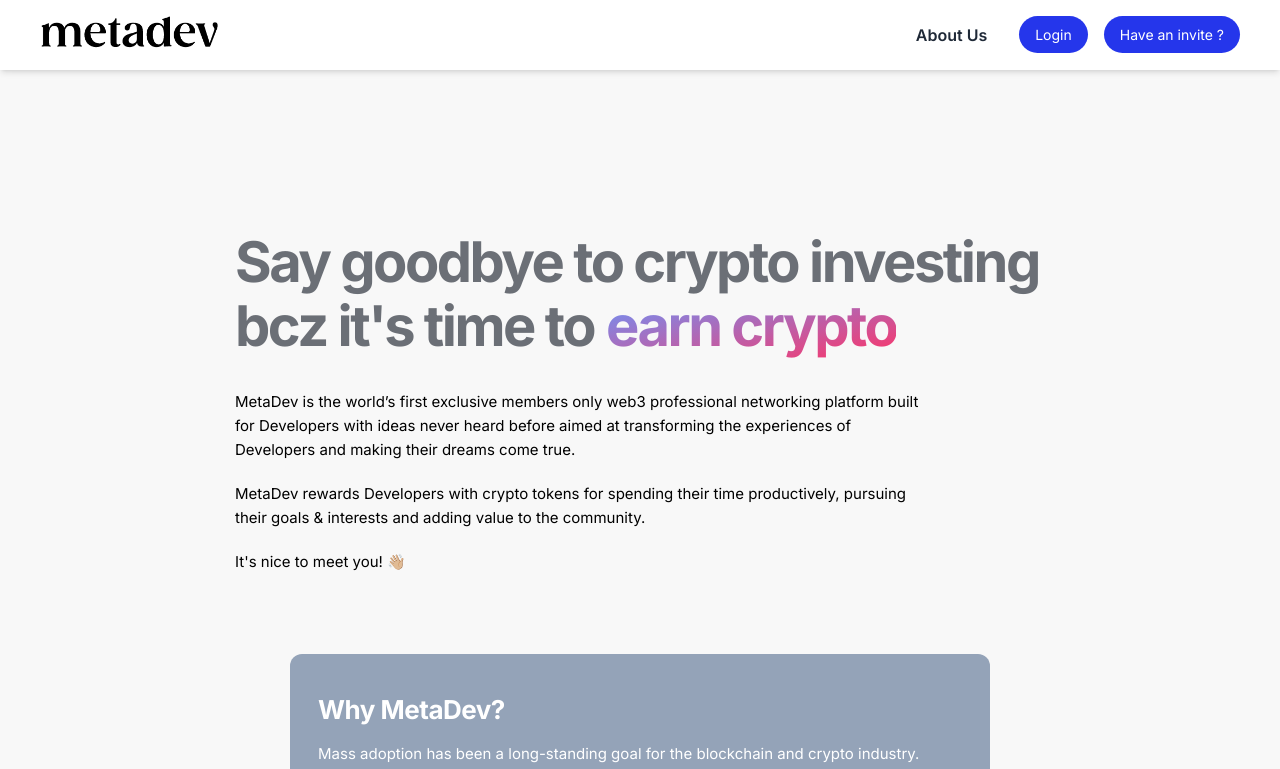
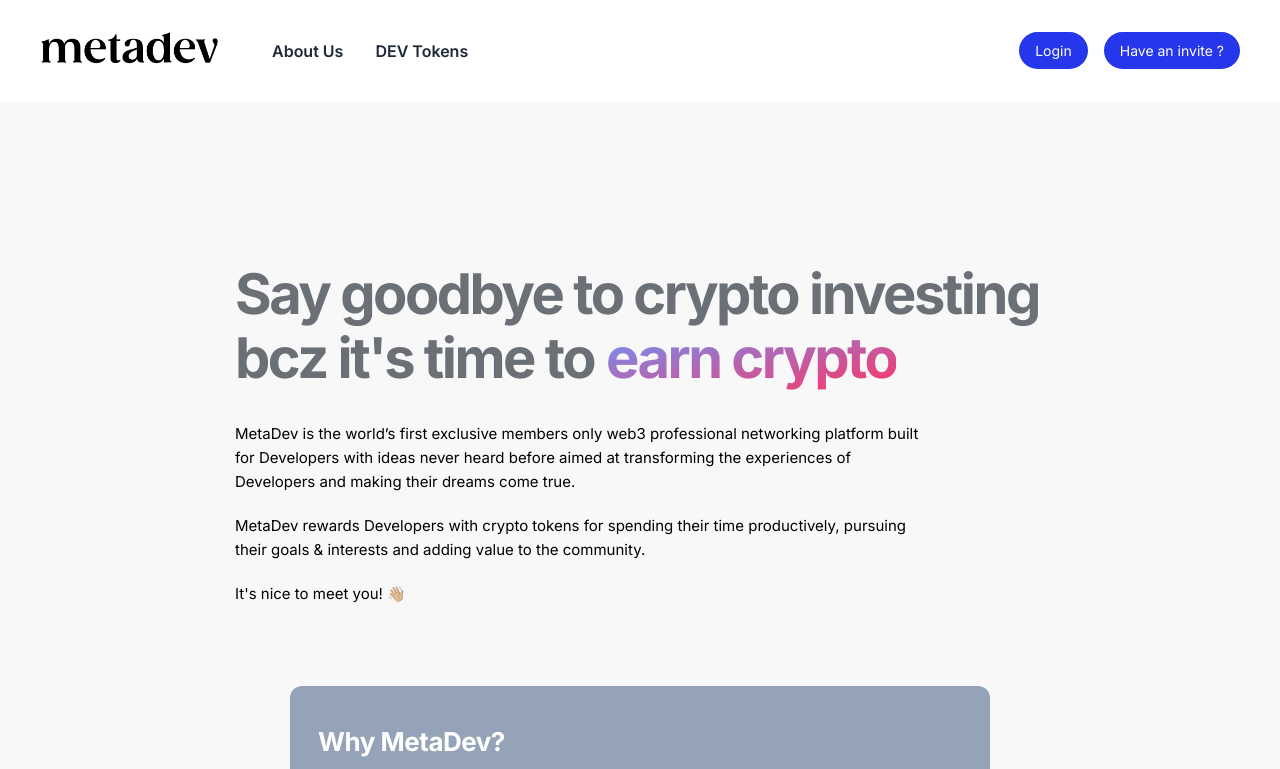
Before and after one commit to Devrajsinh-Jhala/Collabi, a React (Create React App) app: page /aboutus in a window 1280 px wide. Shown: the top 769 px of the page. Built offline with nearby package versions, Linux system fonts and the light colour scheme.

Commit message:
Changed the navigation bar and improved styling

```diff
--- a/src/App.js
+++ b/src/App.js
@@ -10,9 +10,6 @@
 import Goals from "./containers/Goals";
 import AboutUs from "./containers/AboutUs";
 import FinishRegistration from "./containers/FinishRegistration";
-import Test from "./containers/Test";
-import OtherComponents from "./containers/OtherComponents";
-import LivePeer from "./containers/LivePeer";
 
 function App() {
   return (
@@ -31,7 +28,6 @@
           <Route path="/goals" element={<Goals />} />
           <Route path="/aboutus" element={<AboutUs />} />
           <Route path="/finish-registration" element={<FinishRegistration />} />
-          <Route path="/test" element={<Test />} />
         </Routes>
       </Router>
     </div>
--- a/src/components/Navbar.jsx
+++ b/src/components/Navbar.jsx
@@ -5,27 +5,57 @@
 import { Link } from "react-router-dom";
 
 const Navbar = () => {
-  let Links = [{ name: "About Us", links: "/aboutus" }];
+  let Links = [
+    { name: "About Us", links: "/aboutus" },
+    { name: "DEV Tokens", links: "/dev-tokens" },
+  ];
 
   let [open, setOpen] = useState(false);
   return (
-    <div className="z-10 shadow-md w-full sticky top-0 left-0">
-      <div className="md:flex items-center justify-between bg-white py-4 md:px-10">
+    <div className="z-10 w-full sticky top-0 left-0">
+      <div className="md:flex items-center justify-between bg-white py-8 md:px-10">
         <div className="font-bold text-2xl cursor-pointer flex items-center">
           <img
-            className=" px-8 md:px-0 w-[150px] md:w-[180px] object-cover"
+            className=" px-7 md:px-0 w-[170px] md:w-[180px] object-cover"
             src={navImage}
             alt={navImage}
           />
+          <div className="ml-5">
+            <ul
+              className={`md:flex hidden text-center w-full md:pl-0  md:w-auto md:items-center `}
+            >
+              {Links.map((link) => (
+                <li
+                  key={link.name}
+                  className="md:ml-8 text-base md:my-0 my-7 font-inter"
+                >
+                  <Link
+                    className="text-gray-800 hover:text-[#2536eb] font-semibold duration-500"
+                    to={link.links}
+                  >
+                    {link.name}
+                  </Link>
+                </li>
+              ))}
+            </ul>
+          </div>
+        </div>
+        <div className="md:flex hidden md:ml-4 flex-col items-center md:flex-row gap-5 md:gap-0">
+          <Link to={"/sign-in"}>
+            <Button>Login</Button>
+          </Link>
+          <Link to={"/referral"}>
+            <Button>Have an invite ?</Button>
+          </Link>
         </div>
         <div
           onClick={() => setOpen(!open)}
-          className="text-3xl -mt-3 absolute right-8 top-6 cursor-pointer md:hidden"
+          className="text-3xl  absolute right-8 top-6 cursor-pointer md:hidden"
         >
           {open === true ? <AiOutlineClose /> : <AiOutlineMenu />}
         </div>
         <ul
-          className={`md:flex text-center md:pb-0 pb-12 absolute md:static bg-white md:z-auto left-0 w-full z-[-1] md:pl-0  md:w-auto md:items-center transition-all duration-500 ease-in ${
+          className={`md:hidden text-center md:pb-0 pb-12 absolute md:static bg-white md:z-auto left-0 w-full z-[-1] md:pl-0  md:w-auto md:items-center transition-all duration-500 ease-in ${
             open ? "top-20" : "top-[-490px]"
           } `}
         >
--- a/src/containers/Test.jsx
+++ /dev/null
@@ -1,23 +0,0 @@
-import React from "react";
-import Navbar from "../components/Navbar";
-import landing from "../assets/landing page illustraion-01 (1).png";
-import building from "../assets/building.png";
-
-const Test = () => {
-  return (
-    <div>
-      <Navbar />
-
-      <div className="mt-10 mb-10">
-        <div
-          className="border-0 bg-no-repeat bg-cover bg-100 h-[92vh] lg:h-[89vh] xl:h-[72vh] "
-          style={{
-            backgroundImage: `url(${building})`,
-          }}
-        ></div>
-      </div>
-    </div>
-  );
-};
-
-export default Test;
```
Also changed, not shown: 1 other file (tests, documents, lock files or other folders).
